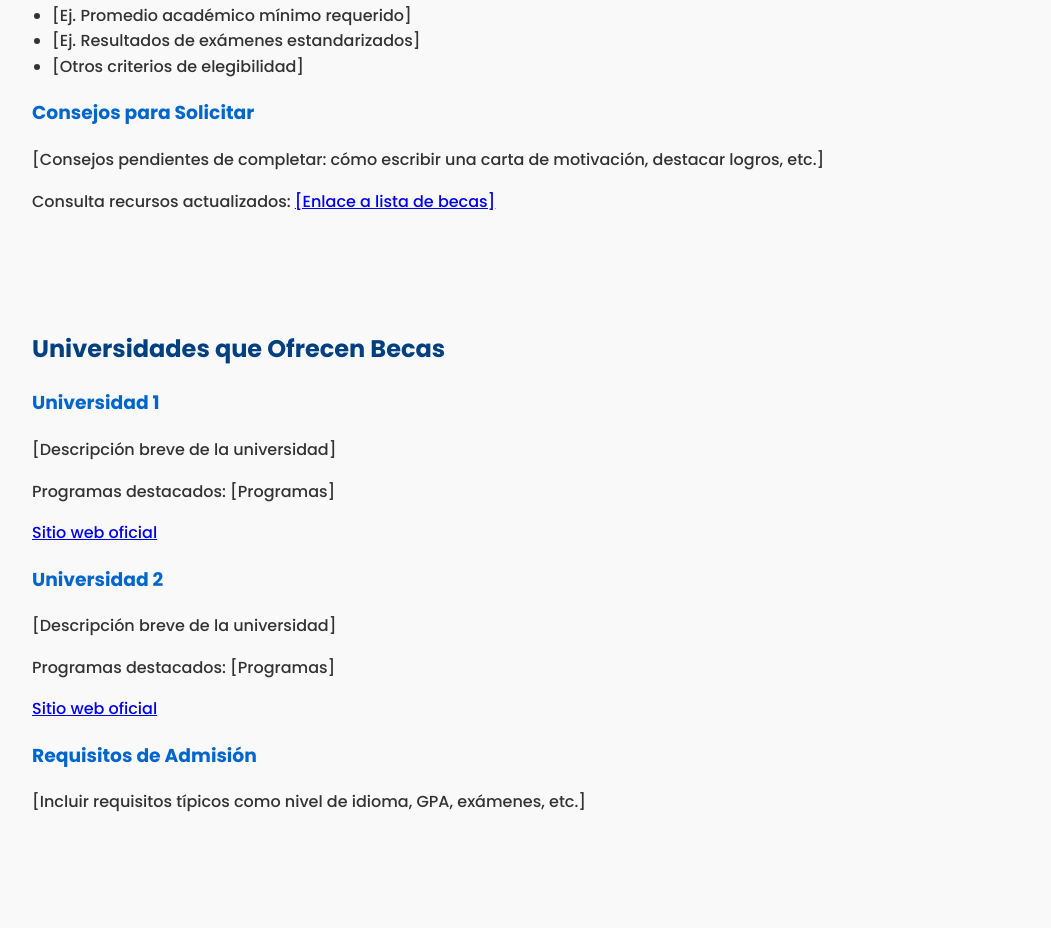
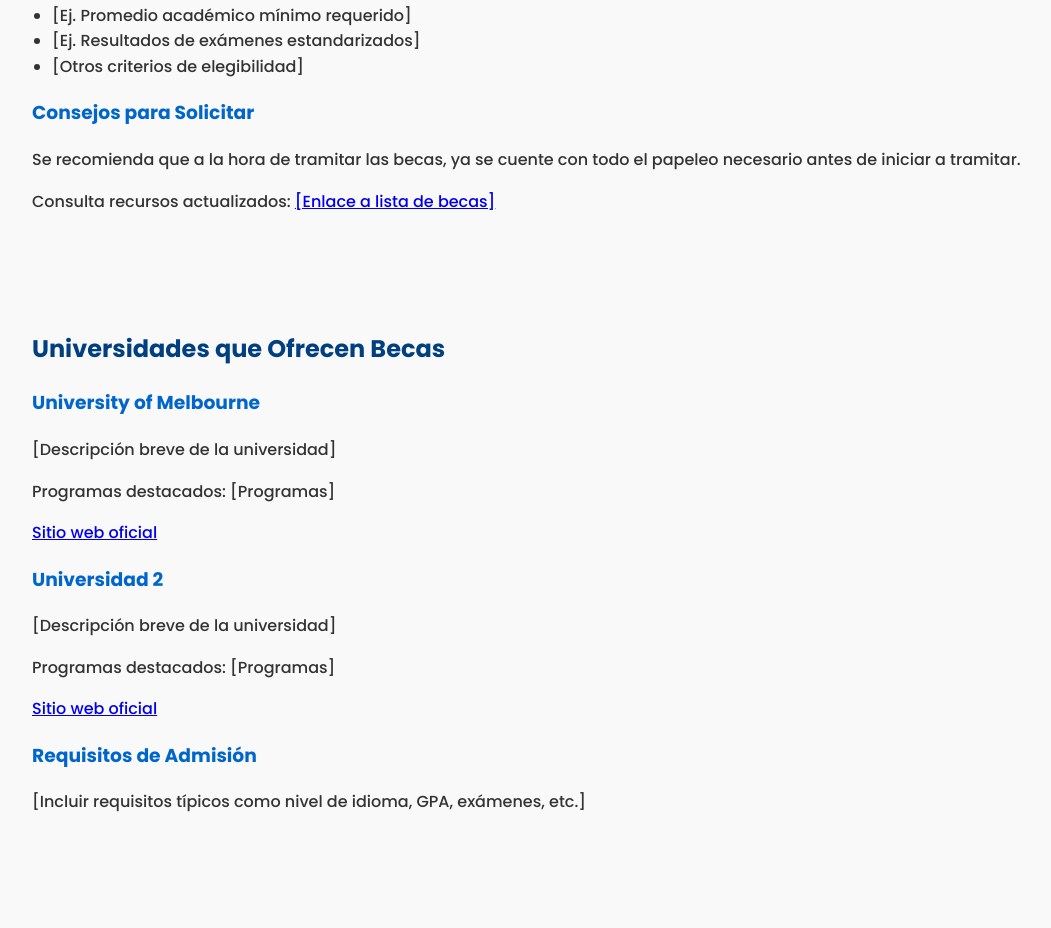
Before and after one commit to raescobedoaldana/Becas-ProEdu, a plain HTML site: page index.html in a window 1280 px wide. Shown: the part 1200-2128 px from the top of the page, without its empty margins (108-1159 px from the left). Drawn offline with Linux system fonts and the light colour scheme.

Commit message:
Update index.html

```diff
--- a/index.html
+++ b/index.html
@@ -174,7 +174,7 @@
     </ul>
 
     <h3>Consejos para Solicitar</h3>
-    <p>[Consejos pendientes de completar: cómo escribir una carta de motivación, destacar logros, etc.]</p>
+    <p>Se recomienda que a la hora de tramitar las becas, ya se cuente con todo el papeleo necesario antes de iniciar a tramitar. </p>
 
     <p>Consulta recursos actualizados: <a href="#">[Enlace a lista de becas]</a></p>
 </section>
@@ -182,7 +182,7 @@
 <section id="universidades">
     <h2>Universidades que Ofrecen Becas</h2>
 
-    <h3>Universidad 1</h3>
+    <h3>University of Melbourne</h3>
     <p>[Descripción breve de la universidad]</p>
     <p>Programas destacados: [Programas]</p>
     <p><a href="#">Sitio web oficial</a></p>
```
